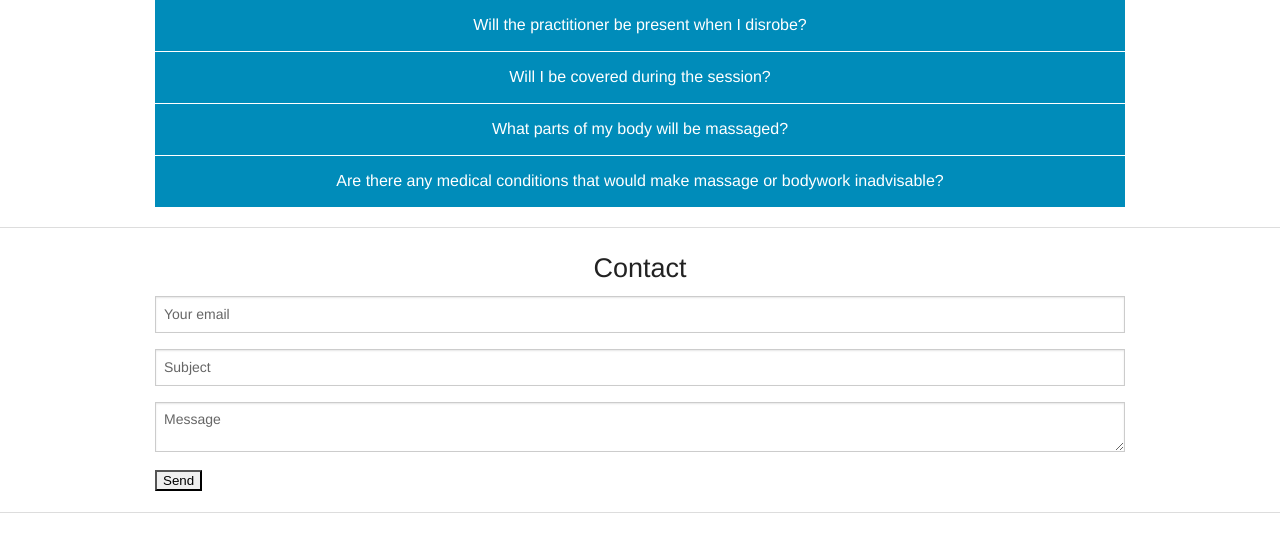
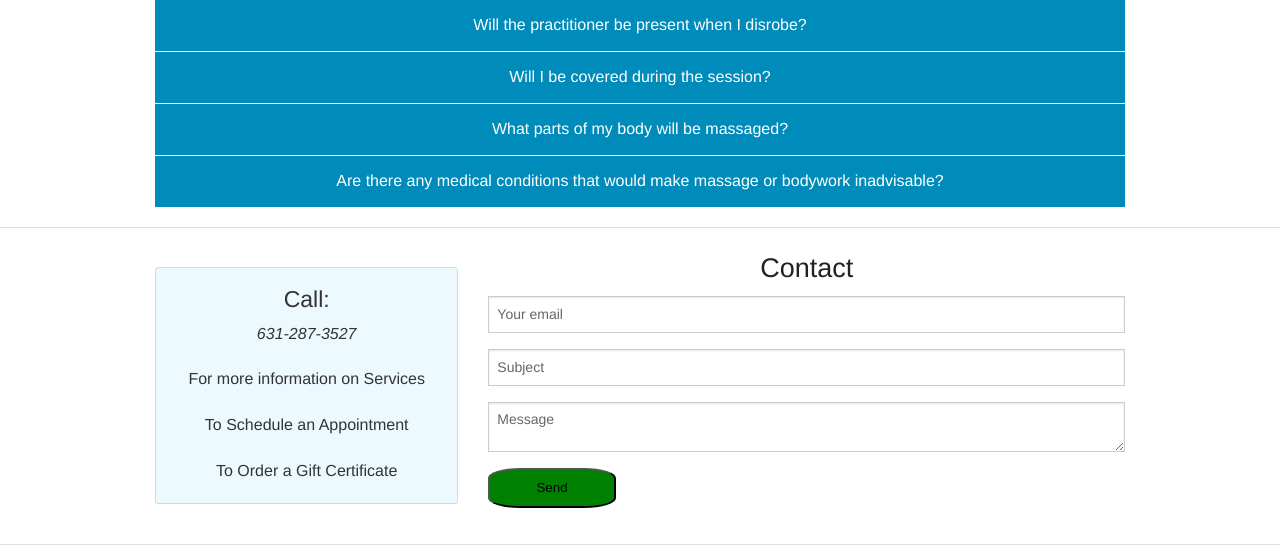
Before and after one commit to rimmesbe/TrinityFusion_site, a PHP site: page /homepage.php in a window 1280 px wide. Shown: the part 3651-4196 px from the top of the page. Before the commit the page ends 4164 px from the top, so only its background shows below. Run offline with PHP 8.4, Linux system fonts and the light colour scheme; some libraries are stand-ins or nearby versions.

Commit message:
added information panel for contact, edited submition button

```diff
--- a/massage_and_facials/css/application.css
+++ b/massage_and_facials/css/application.css
@@ -97,3 +97,10 @@ a.button.border-button {
   text-align: center;
   color: white;
 }
+
+#form-submit {
+  border-radius: 25%;
+  background-color: green;
+  width: 20%;
+  height: 3em;
+}
--- a/massage_and_facials/homepage.php
+++ b/massage_and_facials/homepage.php
@@ -448,7 +448,16 @@
     <hr />
 
     <div class="row">
-      <div class="large-12 medium-12 columns">
+      <div class="large-4 medium-4 columns margin-top">
+        <div class="panel callout radius">
+          <h4 class="center-text">Call:</h4>
+          <p class="center-text"><i>631-287-3527</i></p>
+          <p class="center-text">For more information on Services</p>
+          <p class="center-text">To Schedule an Appointment</p>
+          <p class="center-text">To Order a Gift Certificate</p>
+        </div>
+      </div>
+      <div class="large-8 medium-8 columns">
         <div class="contact-div">
           <h3 class="center-text">Contact</h3>
           <form id="contactform" method="post" action="<?php echo $_SERVER['PHP_SELF']; ?>" novalidate>
@@ -466,7 +475,7 @@
             <input type="email" name="email" value="<?php echo (isset($email) ? $email : ""); ?>" placeholder="Your email">
             <input type="text" name="subject" value="<?php echo (isset($subject) ? $subject : ""); ?>" placeholder="Subject">
             <textarea name="message" placeholder="Message"><?php echo (isset($message) ? $message : ""); ?></textarea>
-            <input type="submit" name="submitform" value="Send">
+            <input type="submit" name="submitform" value="Send" id="form-submit">
           </form>
         </div>
       </div>
```
